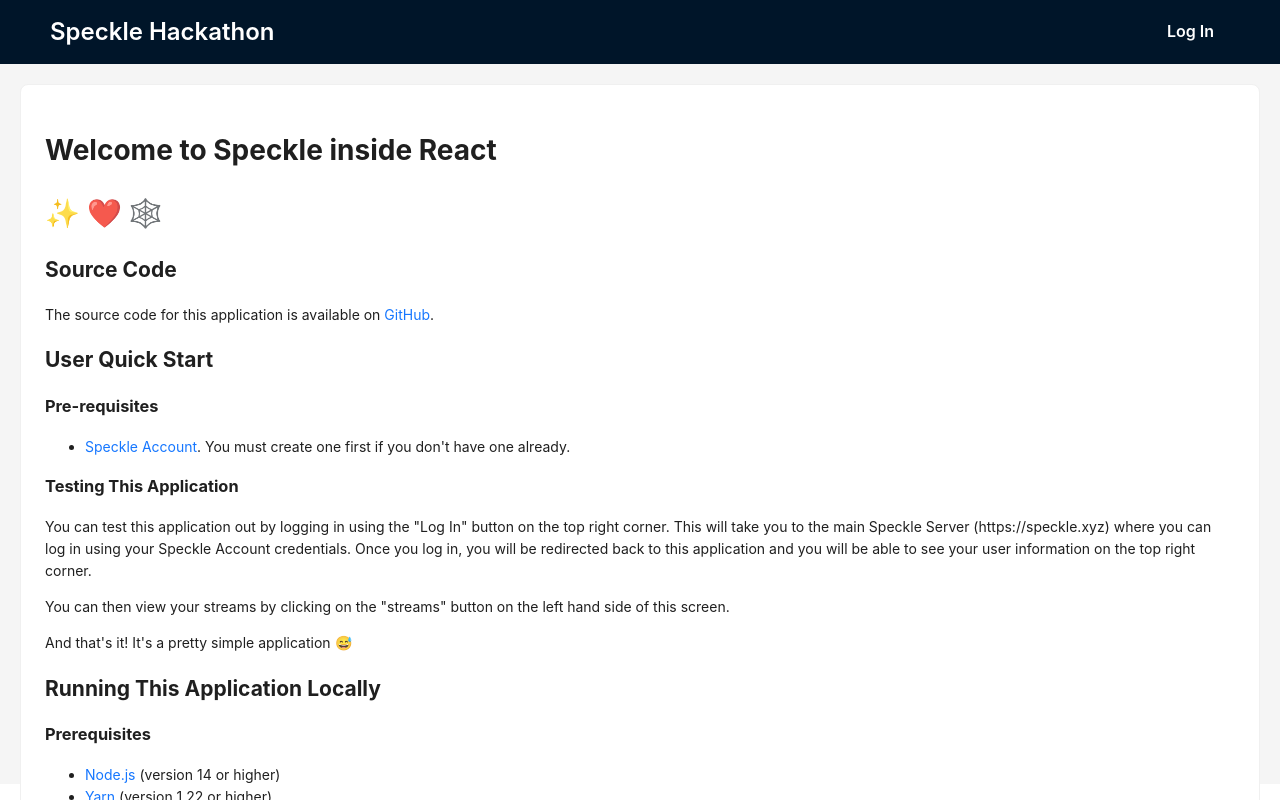
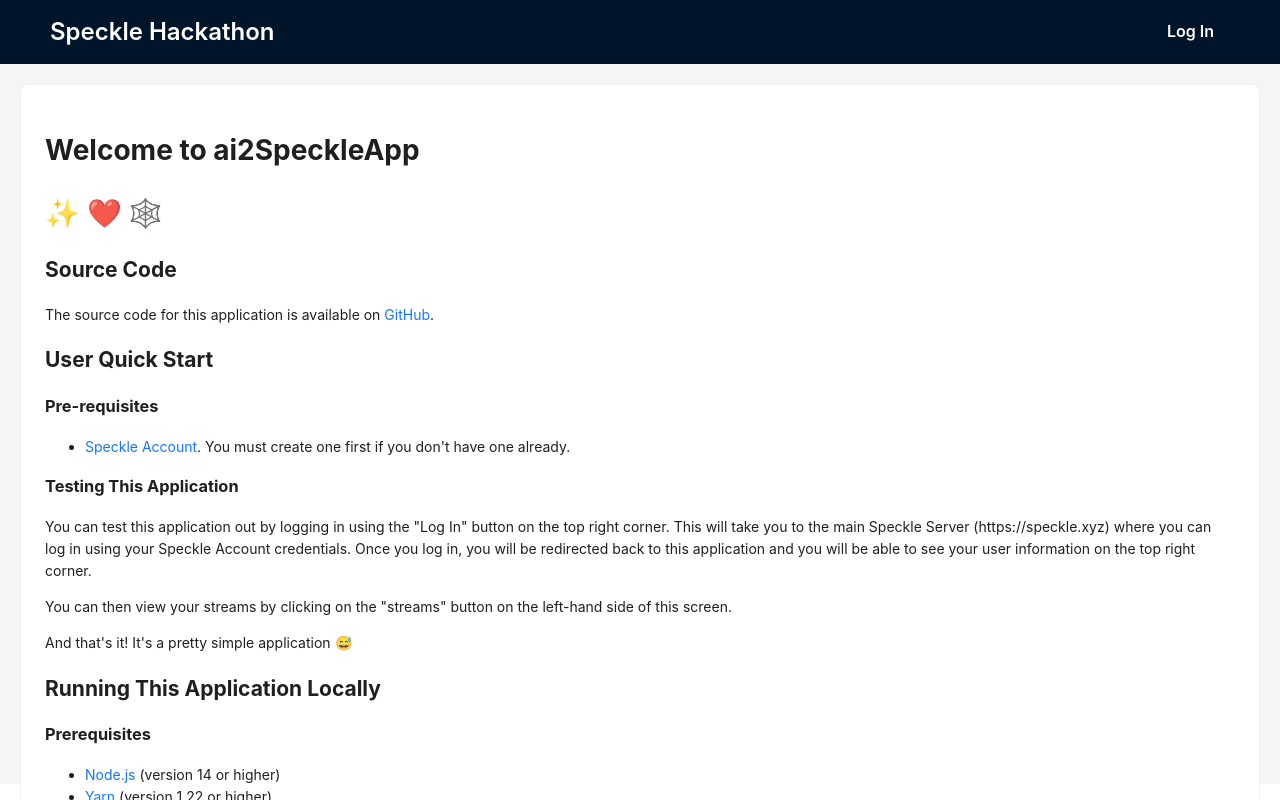
Before and after one commit to marwanelzainy/ai2speckle-textures-search, a React (Create React App) app in the folder app/: page / in a window 1280 px wide. Shown: the top 800 px of the page. Built offline with nearby package versions, Linux system fonts and the light colour scheme; no server answers; the HTML template or start-up script is replaced by a standard one.

Commit message:
Update index.tsx

```diff
--- a/app/src/components/pages/Index/index.tsx
+++ b/app/src/components/pages/Index/index.tsx
@@ -8,7 +8,7 @@
 const Index = () => {
 
     const introText = `
-# Welcome to Speckle inside React
+# Welcome to ai2SpeckleApp
 
 # ✨ ❤️ 🕸️
 
@@ -25,7 +25,7 @@
 ### Testing This Application
 You can test this application out by logging in using the "Log In" button on the top right corner. This will take you to the main Speckle Server (https://speckle.xyz) where you can log in using your Speckle Account credentials. Once you log in, you will be redirected back to this application and you will be able to see your user information on the top right corner.
 
-You can then view your streams by clicking on the "streams" button on the left hand side of this screen.
+You can then view your streams by clicking on the "streams" button on the left-hand side of this screen.
 
 And that's it! It's a pretty simple application 😅
 
```
